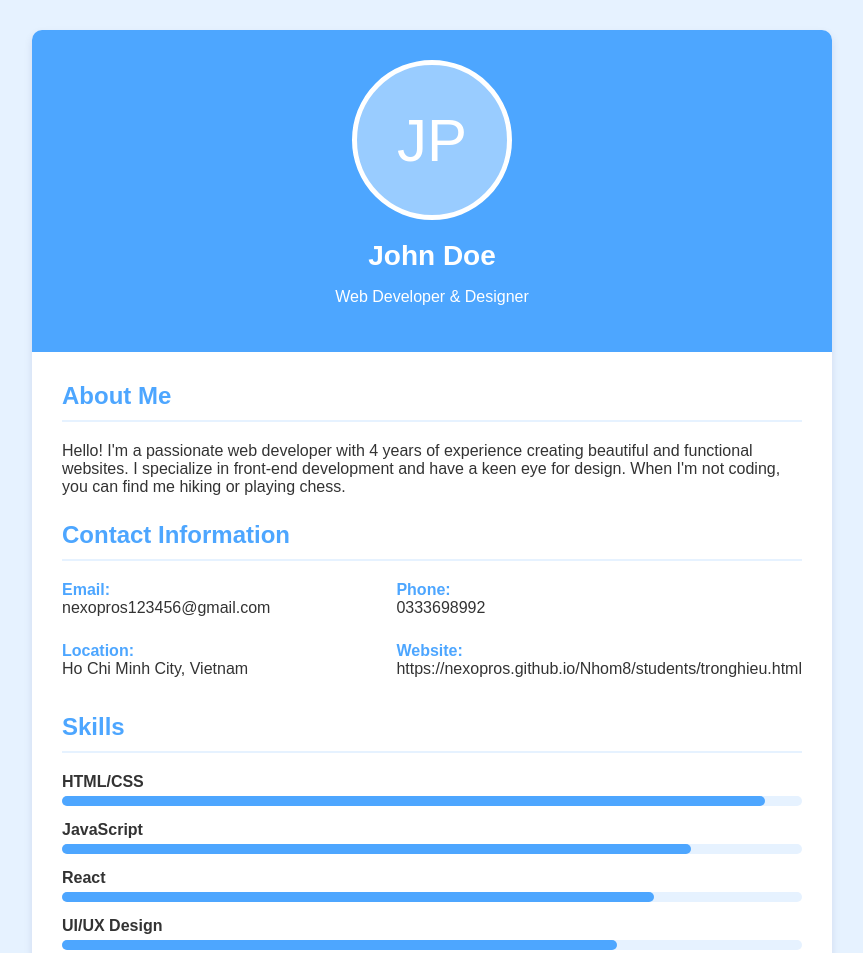
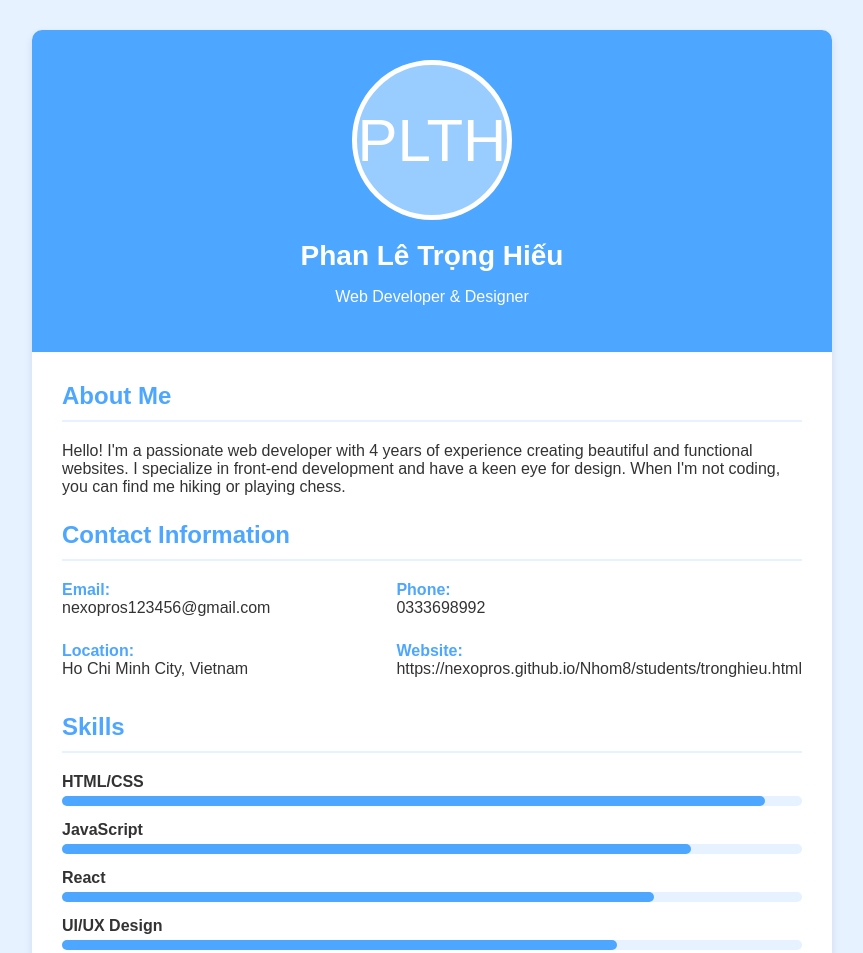
Before and after one commit to NexoPros/Nhom8, a plain HTML site: page students/tronghieu.html in a window 1280 px wide. Shown: the top 953 px of the page, without its empty margins (208-1071 px from the left). Drawn offline with Linux system fonts and the light colour scheme.

Commit message:
my change

```diff
--- a/students/tronghieu.html
+++ b/students/tronghieu.html
@@ -128,8 +128,8 @@
   <body>
     <div class="container">
       <div class="header">
-        <div class="profile-pic">JP</div>
-        <h1>John Doe</h1>
+        <div class="profile-pic">PLTH</div>
+        <h1>Phan Lê Trọng Hiếu</h1>
         <p>Web Developer & Designer</p>
       </div>
 
```
